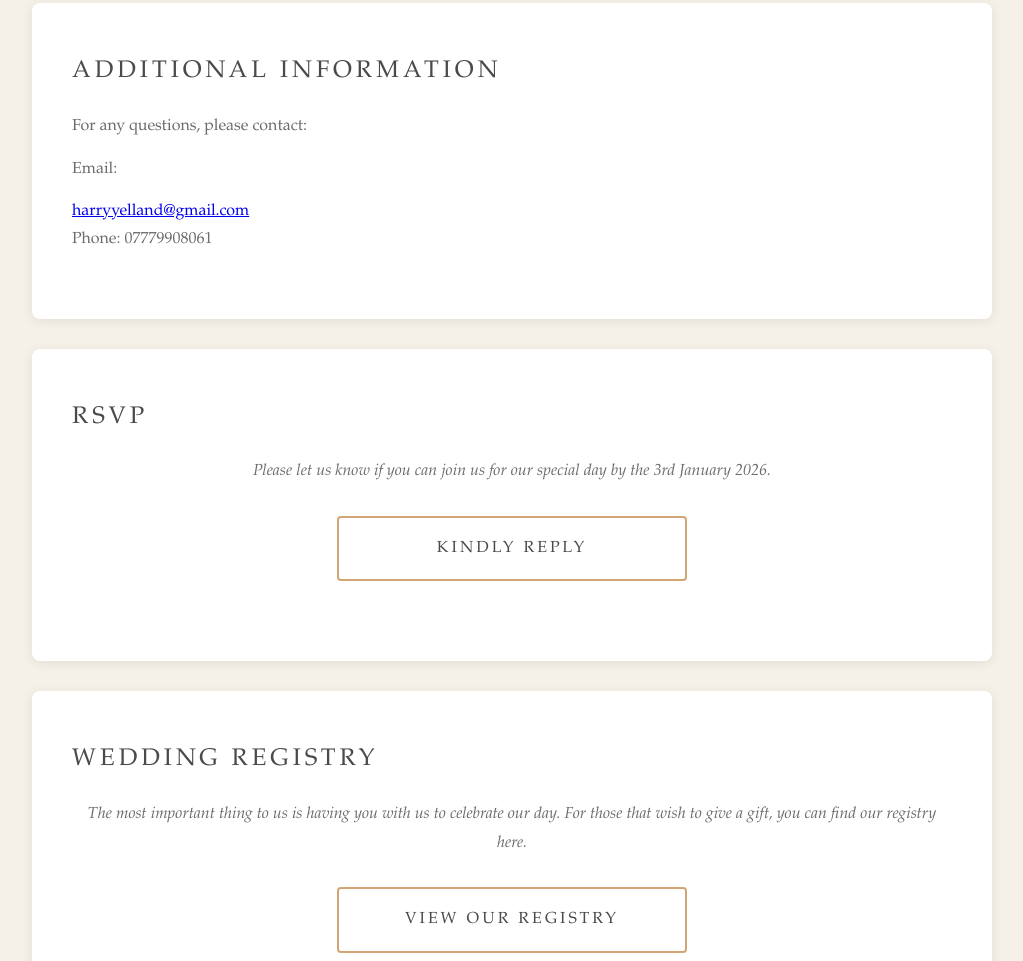
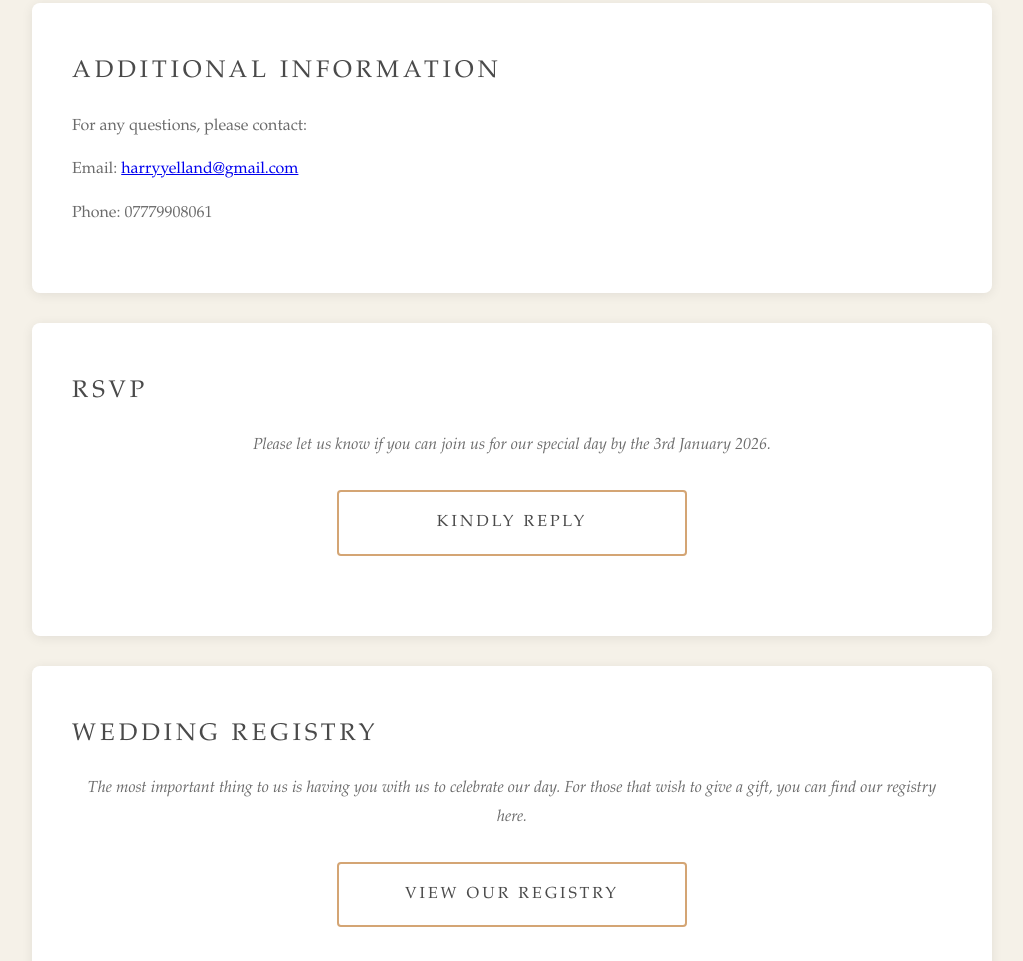
Before and after one commit to HarryAndArabellasWedding/harryandarabellaswedding.github.io, a plain HTML site: page information.html in a window 1280 px wide. Shown: the part 2424-3385 px from the top of the page, without its empty margins (128-1151 px from the left). Drawn offline with Linux system fonts and the light colour scheme.

Commit message:
Update information.html

```diff
--- a/information.html
+++ b/information.html
@@ -452,7 +452,7 @@
             <div class="info-block">
                 <h2>Additional Information</h2>
                 <p>For any questions, please contact:</p>
-                <p>Email: </p><a href="mailto:harryyelland@gmail.com">harryyelland@gmail.com</a>
+                <p>Email: <a href="mailto:harryyelland@gmail.com">harryyelland@gmail.com</a></p>
                 <p>Phone: 07779908061</p>
             </div>
         </div>
```
